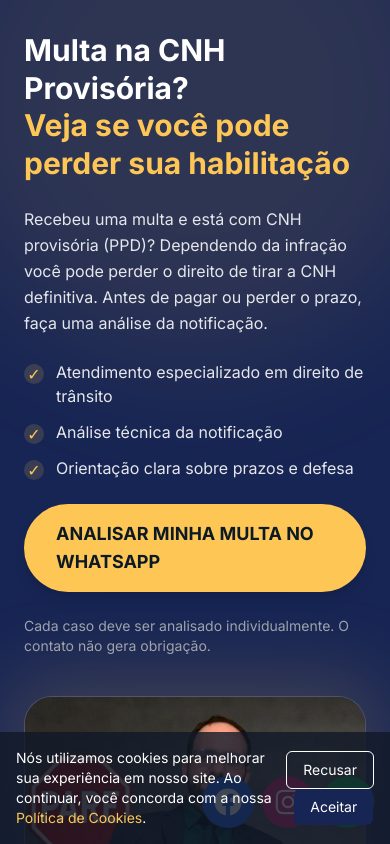
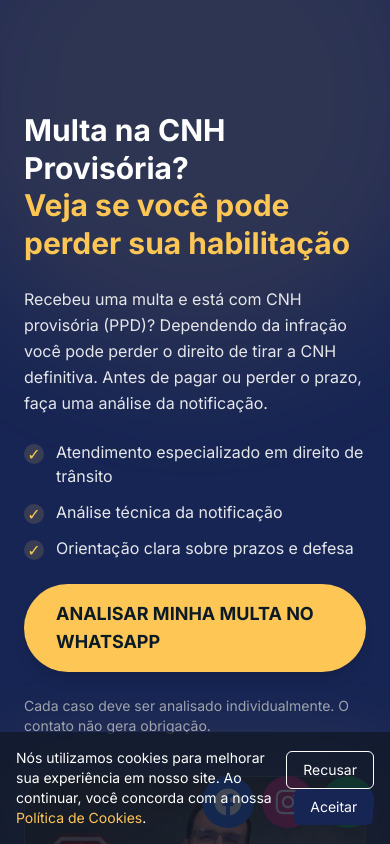
Before and after one commit to alefeio/livre-de-multas, a Next.js app: page / in a window 390 px wide. Shown: the top 844 px of the page. Built offline with nearby package versions, Linux system fonts and the light colour scheme; no server answers; the database is empty.

Commit message:
ajustando topo no mobile

```diff
--- a/src/components/Hero.tsx
+++ b/src/components/Hero.tsx
@@ -21,7 +21,7 @@
   }, []);
 
   return (
-    <section className="relative overflow-hidden bg-blue-950 pt-8 md:pt-36 pb-16 md:pb-24" id="inicio">
+    <section className="relative overflow-hidden bg-blue-950 pt-28 sm:pt-32 md:pt-40 lg:pt-44 pb-16 md:pb-24" id="inicio">
       {/* Fundo decorativo */}
       <div className="pointer-events-none absolute inset-0">
         <div className="absolute -top-40 left-1/2 h-[520px] w-[520px] -translate-x-1/2 rounded-full bg-[#fec655]/10 blur-3xl" />
```
